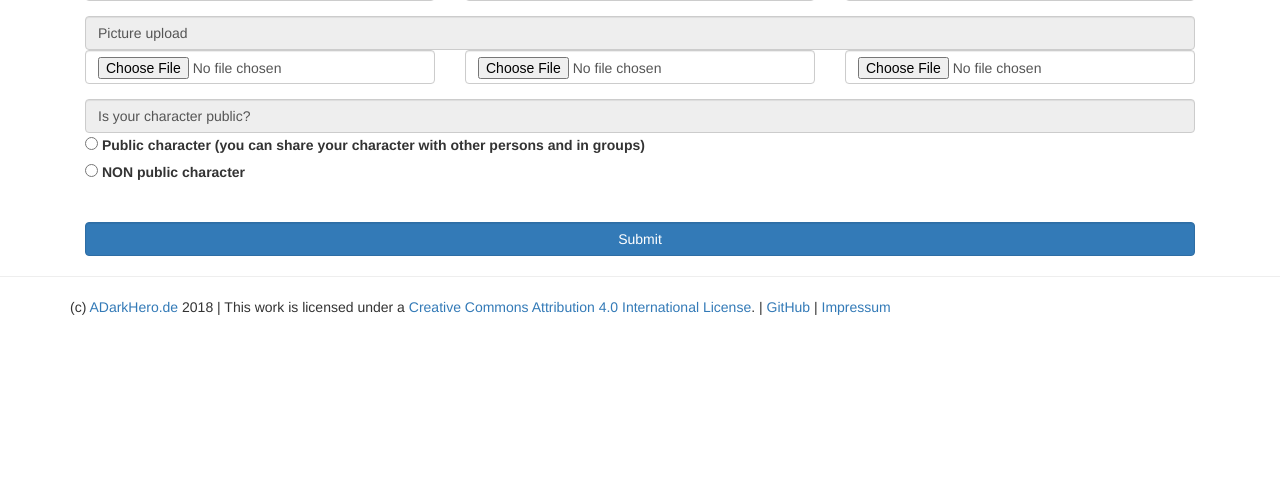
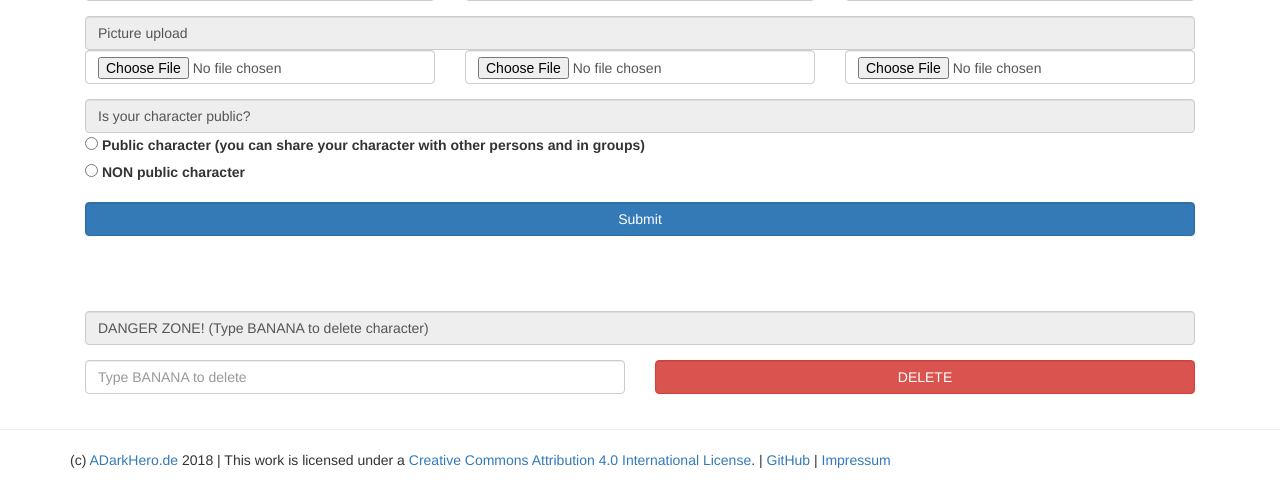
Before and after one commit to ADarkHero/Virtual-Pen---Paper, a PHP site: page /character.php?new=true in a window 1280 px wide. Shown: the part 1449-1929 px from the top of the page. Before the commit the page ends 1764 px from the top, so only its background shows below. Run offline with PHP 8.4, Linux system fonts and the light colour scheme; the visitor is signed in with stand-in values (Sample User, id 1); data comes from the database, SQL or seed files in the repository; tables that the repository leaves empty hold one stand-in row (values such as "Sample post"); data that the repository does not hold is empty.

Commit message:
Option to delete character. Fixes #8

```diff
--- a/character.php
+++ b/character.php
@@ -58,7 +58,18 @@ if (isset($_GET["id"])) {
     }
 
 //Was the formular used?
-if ($_SERVER['REQUEST_METHOD'] === 'POST') {
+    //User wants to delete his character
+    if (isset($_POST['deleteCharacter'])) {
+        if ($_POST['deleteCharacter'] === "BANANA") {
+            $statement = $pdo->prepare("DELETE FROM characters WHERE id = $id");
+            $result = $statement->execute();
+            echo "You just deleted your character!";
+        } else {
+            echo "If you really want to delete your character, type the right words. BANANA - in capslock!";
+        }
+    }
+    //User wants to change something
+    else if ($_SERVER['REQUEST_METHOD'] === 'POST') {
 
 //Let's build an sql statement!
 
@@ -427,7 +438,7 @@ while ($row = $statement->fetch()) {
                 </div>
             </div>
 
-
+            <?php if ($readonly == false) { ?>
                 <!-- PICTURE UPLOAD -->
                 <div class="form-group row">
                     <div class="col-md-12 form" data-toggle="tooltip" title="Picture upload">
@@ -448,29 +459,59 @@ while ($row = $statement->fetch()) {
                     <div class="col-md-12 form" data-toggle="tooltip" title="Public character?">
                         <input class="form-control" value="Is your character public?" disabled>
                         <fieldset>
-                        <input class="form-check-input" type="radio" id="publicCharacter" name="publicCharacter" value="true" <?php if ($row['publicCharacter'] === "true") {
+                            <input class="form-check-input" type="radio" id="publicCharacter" name="publicCharacter" value="true" <?php
+                if ($row['publicCharacter'] === "true") {
                     echo " checked";
-                    } ?>>
+                }
+                ?>>
                             <label class="form-check-label" for="publicCharacter">Public character (you can share your character with other persons and in groups)</label><br />
-                        <input class="form-check-input" type="radio" id="publicCharacterFalse" name="publicCharacter" value="false" <?php if ($row['publicCharacter'] === "false") {
+                            <input class="form-check-input" type="radio" id="publicCharacterFalse" name="publicCharacter" value="false" <?php
+                    if ($row['publicCharacter'] === "false") {
                         echo " checked";
-                    } ?>>
+                    }
+                ?>>
                             <label class="form-check-label" for="publicCharacterFalse">NON public character</label>
                         </fieldset>
                     </div>
                 </div>
 
 
+
+
                 <!-- SUBMIT BUTTON -->
-            <br />
 
-            <div class="row">
+                <div class="form-group row">
                     <div class="col-md-12">
-    <?php if ($readonly == false) { ?><input type="submit" id="submit" name="submit" class="form-control btn-primary" value="Submit"><?php } ?>
+                        <input type="submit" id="submit" name="submit" class="form-control btn-primary" value="Submit">
                     </div>
                 </div>
 
+
+
             </form>
+
+            <br /><br /><br />
+
+
+            <form action="" method="post">
+                <!-- DELETE BUTTON -->
+                <div class="form-group row">
+                    <div class="col-md-12 form" data-toggle="tooltip" title="DANGER ZONE! (Type BANANA to delete character)">
+                        <input class="form-control" value="DANGER ZONE! (Type BANANA to delete character)" disabled>
+                    </div>
+                </div>
+
+                <div class="form-group row">
+                    <div class="col-md-6">
+                        <input type="text" id="submit" name="deleteCharacter" class="form-control" placeholder="Type BANANA to delete" value="">
+                    </div>
+                    <div class="col-md-6">
+                        <input type="submit" id="delete" name="submit" class="form-control btn-danger" value="DELETE">
+                    </div>
+                </div>
+            </form>
+        <?php } ?>
+
     </div>
 
     <?php
```
Lines whose indentation alone changed are shown as unchanged.
